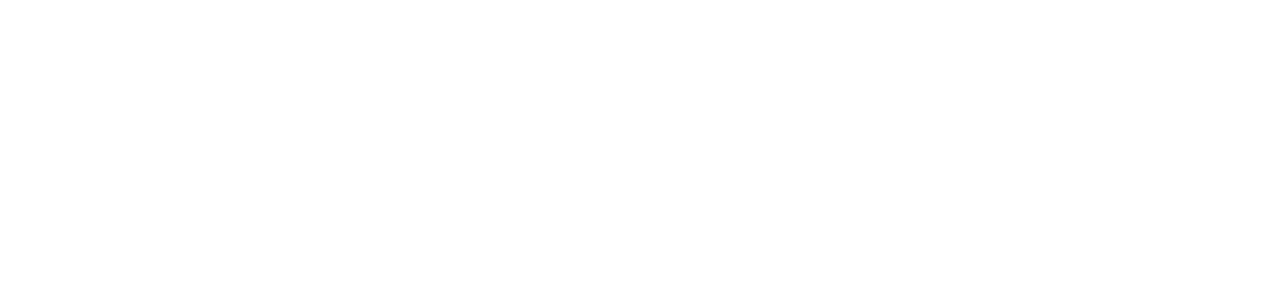
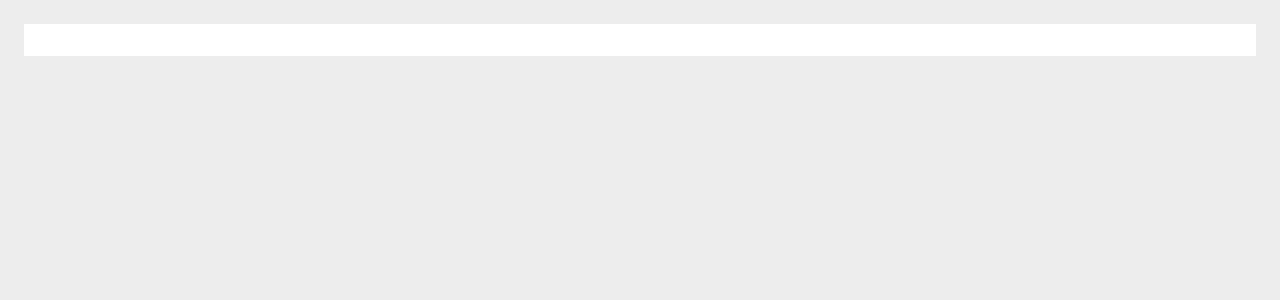
Before and after one commit to timardex/headphone-cart, a React (Create React App) app: page / in a window 1280 px wide. Shown: the top 300 px of the page. Built offline with nearby package versions, Linux system fonts and the light colour scheme.

Commit message:
setup assets

```diff
--- /dev/null
+++ b/src/assets/styles/main.scss
@@ -0,0 +1,16 @@
+@import "src/assets/styles/variables.scss";
+
+body {
+  background-color: $color_2;
+}
+
+#root {
+  padding: 1rem;
+}
+
+.App {
+  max-width: 1440px;
+  margin: auto;
+  background: $color_1;
+  padding: 1rem;
+}
--- /dev/null
+++ b/src/assets/styles/variables.scss
@@ -0,0 +1,3 @@
+$color_1: #fff;
+$color_2: #ededed;
+$color_3: #3f87f5;
--- a/src/index.js
+++ b/src/index.js
@@ -2,6 +2,8 @@ import React from 'react';
 import ReactDOM from 'react-dom';
 import App from './App';
 import reportWebVitals from './reportWebVitals';
+
+import './assets/styles/main.scss';
 
 ReactDOM.render(
   <React.StrictMode>
```
Also changed, not shown: src/assets/images/ath-msr7-black.jpg (added), src/assets/images/ath-msr7-brown.jpg (added).
